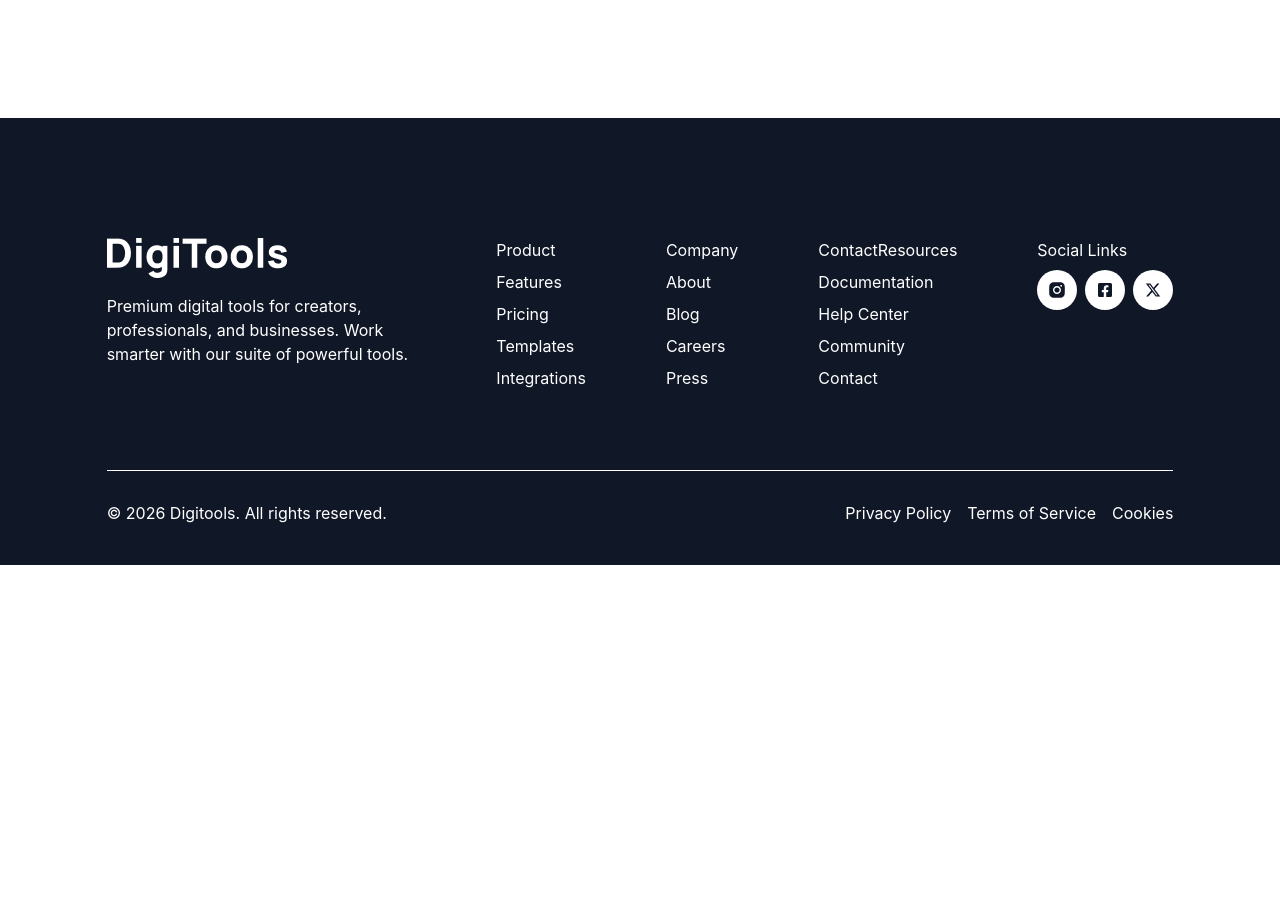
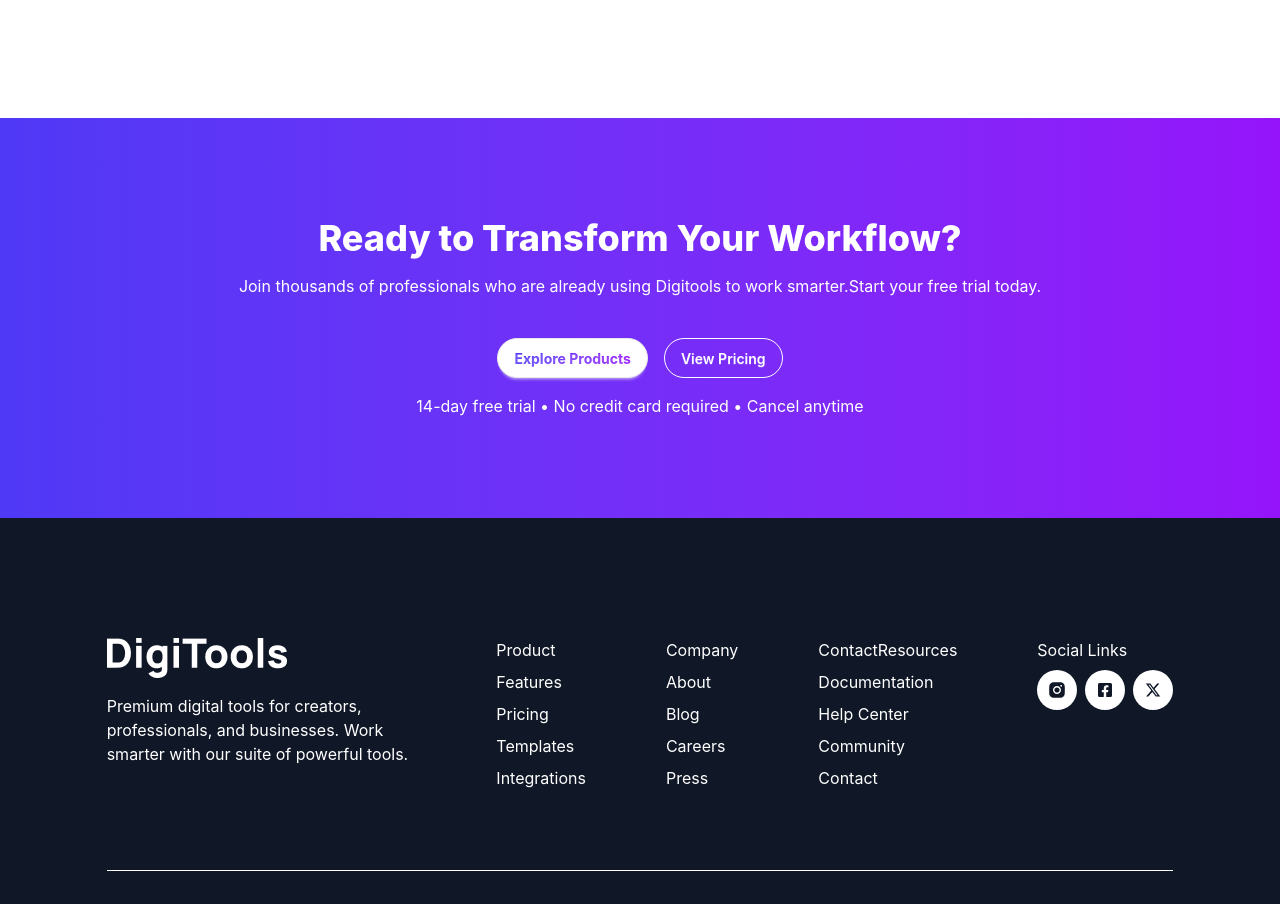
Before and after one commit to Eva-004/digi-tools-platform, a React (Vite) app: page / in a window 1280 px wide. Shown: the part 3899-4803 px from the top of the page. Before the commit the page ends 4464 px from the top, so only its background shows below. Built offline with nearby package versions, Linux system fonts and the light colour scheme.

Commit message:
Implement ready to workflow section

```diff
--- a/src/App.jsx
+++ b/src/App.jsx
@@ -7,6 +7,7 @@ import Stats from './Components/Stats'
 import GetStarted from './Components/GetStarted'
 import Pricing from './Components/Pricing'
 import Footer from './Components/Footer'
+import ReadyWorkFlow from './Components/ReadyWorkFlow'
 
 const fetchProducts=async()=>{
   const res=await fetch('/data.json');
@@ -27,6 +28,7 @@ function App() {
 
    <GetStarted></GetStarted>
    <Pricing></Pricing>
+   <ReadyWorkFlow></ReadyWorkFlow>
    <Footer></Footer>
     </>
   )
--- /dev/null
+++ b/src/Components/ReadyWorkFlow.jsx
@@ -0,0 +1,21 @@
+import React from 'react';
+
+const ReadyWorkFlow = () => {
+    return (
+        <div className='bg-gradient-to-r from-[#4F39F6] to-[#9514FA] py-25 text-center text-white space-y-10'>
+            <div className='space-y-4'>
+                <h2 className=' text-xl sm:text-4xl font-extrabold'>Ready to Transform Your Workflow?</h2>
+            <p>Join thousands of professionals who are already using Digitools to work smarter.Start your free trial today.</p>
+            </div>
+           <div className='space-y-4'>
+             <div className='flex gap-4 justify-center'>
+              <button className="btn bg-base-100 rounded-4xl  text-white font-bold "><span className='bg-gradient-to-r from-[#4F39F6] to-[#9514FA] bg-clip-text text-transparent'>Explore Products</span></button>
+                <button className='btn btn-outline rounded-4xl'>View Pricing</button>
+            </div>
+            <p>14-day free trial • No credit card required • Cancel anytime</p>
+           </div>
+        </div>
+    );
+};
+
+export default ReadyWorkFlow;
```
